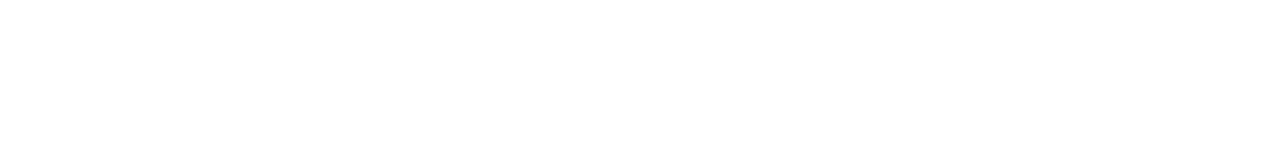
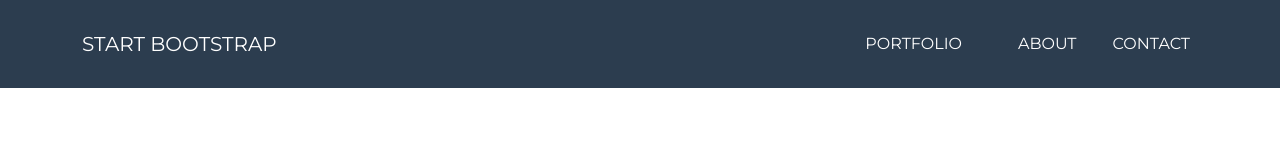
Before and after one commit to Moly-T/actvidad_branch, a plain HTML site: page index.html in a window 1280 px wide. Drawn offline with Linux system fonts and the light colour scheme.

Commit message:
Creación Navbar

```diff
--- a/css/style.css
+++ b/css/style.css
@@ -0,0 +1,11 @@
+body{
+    font-family: 'Montserrat', sans-serif;
+}
+
+.navbar{
+    background-color: #2C3D4F;
+}
+
+#text{
+    color: #ffff;
+}
--- a/index.html
+++ b/index.html
@@ -4,14 +4,27 @@
     <meta charset="UTF-8">
     <meta http-equiv="X-UA-Compatible" content="IE=edge">
     <meta name="viewport" content="width=device-width, initial-scale=1.0">
-    <link rel="stylesheet" href="libs/bootstrap-5.3/css/bootstrap.css">
-    <link rel="stylesheet" href="css/style.css">
-    <title>Document</title>
+<!--Style-->
+<link rel="stylesheet" href="libs/bootstrap-5.3/css/bootstrap.css">
+<link rel="stylesheet" href="css/style.css">
+<!--Fonts-->
+<link rel="preconnect" href="https://fonts.googleapis.com">
+<link rel="preconnect" href="https://fonts.gstatic.com" crossorigin>
+<link href="https://fonts.googleapis.com/css2?family=Montserrat&display=swap" rel="stylesheet">
+    <title>ACTIVIDAD BRANCH</title>
 </head>
 <body>
-    <h1> </h1>
-
-
-
+    <nav class="navbar navbar-expand-lg" id="mainNav">
+        <div class="container">
+            <a class="navbar-brand" href="#"id="text">START BOOTSTRAP</a>
+            <div class="collapse navbar-collapse" id="navbarResponsive">
+                <ul class="navbar-nav ms-auto">
+                    <li class="nav-item mx-0 mx-lg-1"><a class="nav-link py-4 px-1 px-lg-4 rounded" href="Po" id="text">PORTFOLIO</a></li>
+                    <li class="nav-item mx-0 mx-lg-1"><a class="nav-link py-4 px-1 px-lg-4 rounded" href="#"id="text">ABOUT</a></li>
+                    <li class="nav-item mx-0 mx-lg-1"><a class="nav-link py-4 px-1 px-lg-4rounded" href="#"id="text">CONTACT</a></li>
+                </ul>
+            </div>
+        </div>
+    </nav>
 </body>
 </html>
```
